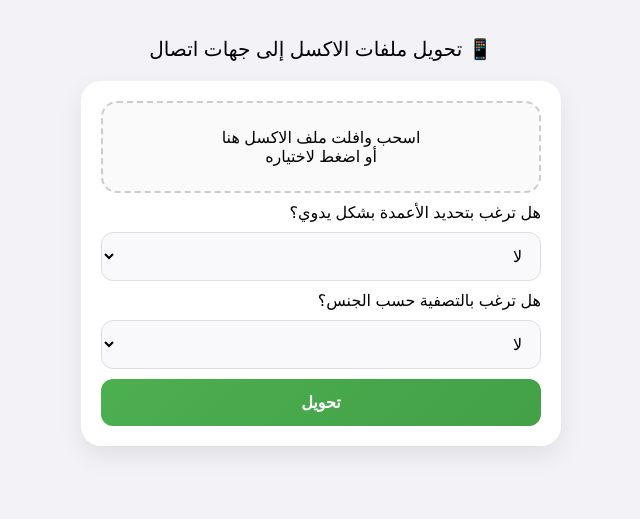
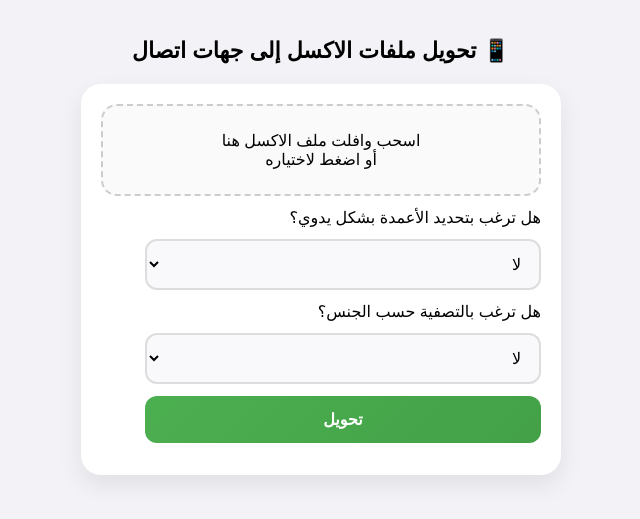
Before and after one commit to maf1250/xl, a Flask app: page / in a window 1280 px wide. Shown: the top 519 px of the page, without its empty margins (319-959 px from the left). Run offline with Flask 3, Linux system fonts and the light colour scheme.

Commit message:
form gap

```diff
--- a/templates/index.html
+++ b/templates/index.html
@@ -29,8 +29,8 @@ html, body {
 .container h2 {
     text-align: center;
     margin-bottom: 20px;
-    font-weight: 500;
-    font-size: 20px;
+    font-weight: 600;
+    font-size: 22px;
 }
 
 /* Card-style form */
@@ -41,19 +41,20 @@ form {
     box-shadow: 0 10px 25px rgba(0,0,0,0.08);
     display: flex;
     flex-direction: column;
-    gap: 10px;
 }
-
+    form > *:not(:last-child) {
+        margin-bottom: 12px;
+    }
 /* Inputs / selects / buttons */
 input,
 select,
 button {
-    width: 100%;
+    width: 90%;
     box-sizing: border-box;
     padding: 14px;
     font-size: 16px;
     border-radius: 12px;
-    border: 1px solid #ddd;
+    border: 2px solid #ddd;
     background: #f9f9fb;
     transition: all 0.2s ease;
 }
```
